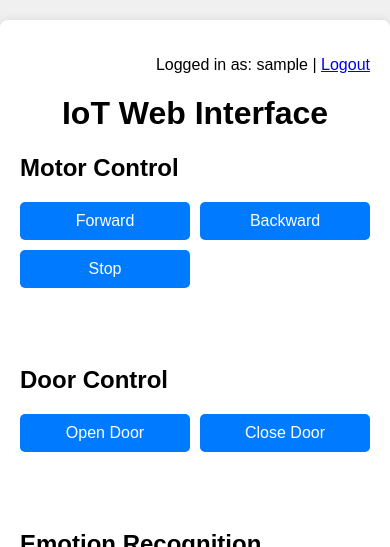
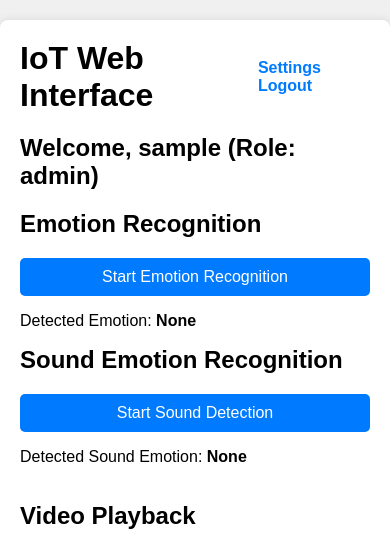
Before and after one commit to lonepo/droid, a Flask app: page /dashboard in a window 390 px wide. Shown: the top 547 px of the page. Run offline with Flask 3, Linux system fonts and the light colour scheme; the visitor is signed in with stand-in values (Sample User, id 1); parts of the project's set-up code (start-up, migrations or seed data) failed here and were passed over.

Commit message:
login add

```diff
--- a/app.py
+++ b/app.py
@@ -1,5 +1,5 @@
 # -----------------------------
-# Routes for HTML pages
+# Imports
 # -----------------------------
 from flask import Flask, render_template, jsonify, Response, request, redirect, url_for, session
 from flask_cors import CORS
@@ -8,106 +8,216 @@ import cv2
 import csv
 import os
 from datetime import datetime
+import json
+
 from utils.motor import motor
 from utils.door import operate_door
-from utils.camera import gen_frames, cap
+from utils.camera import gen_frames
 from utils.emotion import recognize_face_emotion, predict_audio_emotion
 from utils.sensor import initialize_sensor_csv, SENSOR_CSV_FILE
 from utils.mqtt_client import mqtt_client_thread
+from utils.media import emotion_media_map  #Use static URLs directly
+
 from config import MOTOR_PINS, DOOR_PINS, WRITE_API_KEY, THINGSPEAK_SENSOR_API_KEY, MQTT_BROKER, MQTT_PORT
 
+import json, threading, time
+from pathlib import Path
+
+SCHEDULE_FILE = Path("data/schedule.json")
+FEATURES = ["Emotion Recognition", "Sound Detection", "Motor Forward", "Door Open"]
+
+def load_schedule():
+    if SCHEDULE_FILE.exists():
+        with open(SCHEDULE_FILE, "r") as f:
+            return json.load(f)
+    return {feature: 0 for feature in FEATURES}
+
+def save_schedule(schedule):
+    with open(SCHEDULE_FILE, "w") as f:
+        json.dump(schedule, f, indent=4)
+
+# -----------------------------
+# Flask Setup
+# -----------------------------
 app = Flask(__name__)
 CORS(app)
+app.secret_key = "droid"   # Use a stronger random secret in production
 
-# Secret key for sessions
-app.secret_key = "droid"   # 🔑 put a strong random key here
+# File for admin video mapping
+MAP_FILE = os.path.join("data", "emotion_video_map.json")
+
 
 # -----------------------------
-# Login System
+# Emotion Video Mapping Helpers
 # -----------------------------
-USERS = {"admin": "password123"}  # ✅ You can later replace with DB or CSV
+def load_mapping():
+    """Load admin-defined mapping (emotion video)."""
+    if os.path.exists(MAP_FILE):
+        try:
+            with open(MAP_FILE, "r") as f:
+                return json.load(f)
+        except Exception as e:
+            print(f"[WARNING] Failed to read mapping file: {e}")
+            return {}
+    return {}
+
+def save_mapping(mapping):
+    """Save admin-defined mapping (emotion → video)."""
+    os.makedirs(os.path.dirname(MAP_FILE), exist_ok=True)
+    try:
+        with open(MAP_FILE, "w") as f:
+            json.dump(mapping, f, indent=4)
+    except Exception as e:
+        print(f"[ERROR] Could not save mapping: {e}")
+
+# -----------------------------
+# User Authentication
+# -----------------------------
+USERS = {
+    "admin": {"password": "password123", "role": "admin"},
+    "user1": {"password": "user123", "role": "user"}
+}
+
 
 @app.route("/", methods=["GET", "POST"])
 def login():
     if request.method == "POST":
         username = request.form.get("username")
         password = request.form.get("password")
-        if username in USERS and USERS[username] == password:
+        if username in USERS and USERS[username]["password"] == password:
             session["user"] = username
-            return redirect(url_for("dashboard"))
+            session["role"] = USERS[username]["role"]
+
+            #  Role-based redirect
+            if session["role"] == "admin":
+                return redirect(url_for("settings"))
+            else:
+                return redirect(url_for("dashboard"))
         else:
             return render_template("login.html", error="Invalid username or password")
     return render_template("login.html")
+
 
 @app.route("/dashboard")
 def dashboard():
     if "user" not in session:
         return redirect(url_for("login"))
-    return render_template("dashboard.html")   # renamed your old index.html
+    return render_template("dashboard.html", user=session.get("user"), role=session.get("role"))
+
 
 @app.route("/logout")
 def logout():
     session.pop("user", None)
+    session.pop("role", None)
     return redirect(url_for("login"))
 
 
+# -----------------------------
+# Camera Feed
+# -----------------------------
 @app.route('/video_feed')
 def video_feed():
     return Response(gen_frames(), mimetype='multipart/x-mixed-replace; boundary=frame')
 
+
 # -----------------------------
-# Motor / Door API
+# Motor / Door APIs
 # -----------------------------
 @app.route('/api/motor_forward', methods=['POST'])
 def motor_forward():
     motor.forward()
     return jsonify({"message": "Motor moving forward"})
 
+
 @app.route('/api/motor_backward', methods=['POST'])
 def motor_backward():
     motor.backward()
     return jsonify({"message": "Motor moving backward"})
+
 
 @app.route('/api/motor_stop', methods=['POST'])
 def motor_stop():
     motor.stop()
     return jsonify({"message": "Motor stopped"})
 
+
 @app.route('/api/open_door', methods=['POST'])
 def open_door():
     operate_door("open")
     return jsonify({"message": "Door opened"})
+
 
 @app.route('/api/close_door', methods=['POST'])
 def close_door():
     operate_door("close")
     return jsonify({"message": "Door closed"})
 
+
 # -----------------------------
-# Emotion / Decibel API
+# Emotion Recognition API
 # -----------------------------
-@app.route('/api/recognize_emotion', methods=['POST'])
-def recognize_emotion():
-    try:
-        face_emotion = recognize_face_emotion()
-        return jsonify({"result": face_emotion, "message": "Face emotion detected"})
-    except Exception as e:
-        return jsonify({"result": "Error", "message": str(e)}), 500
+@app.route("/api/recognize_emotion", methods=["POST"])
+def recognize_emotion_api():
+    face_emotion = recognize_face_emotion()
+    audio_emotion = predict_audio_emotion()
 
+    # Choose one emotion (face priority > audio)
+    detected = face_emotion if face_emotion != "No face detected" else audio_emotion
+
+    media = emotion_media_map.get(detected, {"song": None, "video": None})
+
+    return jsonify({
+        "emotion": detected,
+        "song_url": media["song"],
+        "video_url": media["video"]
+    })
+
+
+# -----------------------------
+# Decibel Detection API
+# -----------------------------
 @app.route('/api/detect_decibels', methods=['POST'])
 def detect_decibels():
     try:
         voice_emotion = predict_audio_emotion()
-        return jsonify({"result": voice_emotion, "message": "Voice emotion detected"})
+
+        # Load mapping file (admin-defined)
+        mapping = {}
+        if os.path.exists(MAP_FILE):
+            try:
+                with open(MAP_FILE, "r") as f:
+                    content = f.read().strip()
+                    if content:
+                        mapping = json.loads(content)
+            except Exception as e:
+                print(f"[WARNING] Could not read mapping file: {e}")
+
+        # Default to static mapping if admin hasn’t overridden
+        video_file = mapping.get(voice_emotion)
+        if not video_file:
+            video_file = emotion_media_map.get(voice_emotion, {}).get("video")
+
+        audio_file = emotion_media_map.get(voice_emotion, {}).get("song")
+
+        print(f"[DEBUG] Detected Voice Emotion: {voice_emotion}, Video: {video_file}, Audio: {audio_file}")
+
+        return jsonify({
+            "result": voice_emotion,
+            "video_url": video_file,
+            "song_url": audio_file,
+            "message": "Voice emotion detected"
+        })
     except Exception as e:
         return jsonify({"result": "Error", "message": str(e)}), 500
 
+
 # -----------------------------
-# CSV / ThingSpeak API
+# CSV / ThingSpeak APIs
 # -----------------------------
 @app.route('/api/get_current_time', methods=['POST'])
 def get_current_time():
     return jsonify({"current_time": datetime.now().strftime("%Y-%m-%d %H:%M:%S")})
+
 
 @app.route('/api/save_to_csv', methods=['POST'])
 def save_to_csv():
@@ -126,6 +236,7 @@ def save_to_csv():
         return jsonify({"message": f"Data saved to {SENSOR_CSV_FILE}"})
     except Exception as e:
         return jsonify({"message": str(e)}), 500
+
 
 @app.route('/api/upload_to_thingspeak', methods=['POST'])
 def upload_to_thingspeak():
@@ -148,6 +259,7 @@ def upload_to_thingspeak():
     except Exception as e:
         return jsonify({"message": str(e)}), 500
 
+
 # -----------------------------
 # Medical Data API
 # -----------------------------
@@ -162,12 +274,101 @@ def get_medical_data():
             for row in reader:
                 data_list.append({
                     "Timestamp": row.get("Timestamp", ""),
-                    "ECG": row.get("Face_Emotion", ""),  # Replace with ECG if available
-                    "SpO2": row.get("Voice_Emotion", "")  # Replace with SpO2 if available
+                    "ECG": row.get("Face_Emotion", ""),   # Placeholder
+                    "SpO2": row.get("Voice_Emotion", "")  # Placeholder
                 })
         return jsonify(data_list)
     except Exception as e:
         return jsonify({"message": str(e)}), 500
+
+
+# -----------------------------
+# Settings Page (Admin Only)
+# -----------------------------
+@app.route("/settings", methods=["GET", "POST"])
+def settings():
+    mapping = load_mapping()   # existing function for emotion video
+    emotions = ["Happy", "Sad", "Angry", "Neutral"]  # adjust if needed
+    video_files = os.listdir("static/videos")
+
+    schedule = load_schedule()
+
+    if request.method == "POST" and "delay_Emotion Recognition" not in request.form:
+        # existing mapping save logic
+        new_mapping = {}
+        for emotion in emotions:
+            selected = request.form.get(emotion, "")
+            if selected:
+                new_mapping[emotion] = selected
+        save_mapping(new_mapping)
+        return render_template("settings.html", emotions=emotions,
+                               video_files=video_files, mapping=new_mapping,
+                               features=FEATURES, schedule=schedule,
+                               success="Mapping saved!")
+
+    return render_template("settings.html", emotions=emotions,
+                           video_files=video_files, mapping=mapping,
+                           features=FEATURES, schedule=schedule)
+
+# -----------------------------
+# Schedule Helpers
+# -----------------------------
+def load_schedule():
+    if SCHEDULE_FILE.exists():
+        with open(SCHEDULE_FILE, "r") as f:
+            return json.load(f)
+    return {feature: 0 for feature in FEATURES}
+
+def save_schedule_to_file(schedule):   # >>> CHANGE (rename helper)
+    with open(SCHEDULE_FILE, "w") as f:
+        json.dump(schedule, f, indent=4)
+
+@app.route("/save_schedule", methods=["POST"])
+def save_schedule_route():   # >>> CHANGE (keep route separate)
+    schedule = {}
+    for feature in FEATURES:
+        delay = int(request.form.get(f"delay_{feature}", 0))
+        schedule[feature] = delay
+    save_schedule_to_file(schedule)   # >>> CHANGE (call renamed helper)
+    return render_template(
+        "settings.html",
+        emotions=["Happy", "Sad", "Angry", "Neutral"],
+        video_files=os.listdir("static/videos"),
+        mapping=load_mapping(),
+        features=FEATURES,
+        schedule=schedule,
+        schedule_success="Schedule saved successfully!"
+    )
+# -----------------------------
+# Feature → Action Map
+# -----------------------------
+FEATURE_ACTIONS = {   # >>> ADD
+    "Emotion Recognition": recognize_face_emotion,
+    "Sound Detection": predict_audio_emotion,
+    "Motor Forward": motor.forward,
+    "Door Open": lambda: operate_door("open")
+}
+
+
+def run_scheduled_tasks():
+    schedule = load_schedule()
+
+    def worker():
+        for feature, delay in schedule.items():
+            if delay > 0 and feature in FEATURE_ACTIONS:   # >>> CHANGE
+                time.sleep(delay)
+            print(f"[SCHEDULE] Triggering: {feature}")
+            FEATURE_ACTIONS[feature]()   # >>> CHANGE
+
+
+
+    threading.Thread(target=worker, daemon=True).start()
+
+@app.route("/api/start_schedule", methods=["POST"])
+def api_start_schedule():
+    run_scheduled_tasks()
+    return jsonify({"message": "Schedule started successfully!"})
+
 
 # -----------------------------
 # Main
@@ -175,4 +376,4 @@ def get_medical_data():
 if __name__ == "__main__":
     initialize_sensor_csv()
     threading.Thread(target=mqtt_client_thread, daemon=True).start()
-    app.run(host="0.0.0.0", port=5005, debug=True, threaded=True, use_reloader=False)
+    app.run(host="0.0.0.0", port=5006, debug=True, threaded=True, use_reloader=False)
--- /dev/null
+++ b/data/emotion_video_map.json
@@ -0,0 +1,6 @@
+{
+    "Happy": "video2.mp4",
+    "Sad": "sitdown.mp4",
+    "Angry": "video6.mp4",
+    "Neutral": "video1.mp4"
+}
--- /dev/null
+++ b/data/schedule.json
@@ -0,0 +1,6 @@
+{
+    "Emotion Recognition": 0,
+    "Sound Detection": 5,
+    "Motor Forward": 10,
+    "Door Open": 15
+}
--- a/templates/dashboard.html
+++ b/templates/dashboard.html
@@ -6,49 +6,96 @@
     <title>IoT Web Interface</title>
     <style>
         body { font-family: Arial, sans-serif; background-color: #f0f0f0; margin: 0; padding: 0; }
-        .container { max-width: 960px; margin: 20px auto; padding: 20px; background-color: #fff; box-shadow: 0 0 10px rgba(0,0,0,0.1); border-radius: 8px; }
-        h1 { text-align: center; }
-        .content-row { display: flex; flex-wrap: wrap; justify-content: space-between; gap: 20px; margin-bottom: 20px; }
-        .section { flex: 1 1 45%; min-width: 200px; }
+        .container { max-width: 1200px; margin: 20px auto; padding: 20px; background-color: #fff; box-shadow: 0 0 10px rgba(0,0,0,0.1); border-radius: 8px; }
+
+        /* Top bar */
+        .top-bar { display: flex; justify-content: space-between; align-items: center; margin-bottom: 20px; }
+        .top-bar h1 { margin: 0; }
+        .top-bar .actions a { margin-left: 15px; text-decoration: none; color: #007BFF; font-weight: bold; }
+
+        /* Layout sections */
+        .row { display: flex; flex-wrap: wrap; gap: 20px; margin-bottom: 20px; }
+        .section { flex: 1 1 48%; min-width: 280px; }
         .section h2 { margin-top: 0; }
-        .button-group { display: grid; grid-template-columns: repeat(auto-fill, minmax(120px, 1fr)); gap: 10px; margin-bottom: 10px; }
+
+        /* Video/Camera/Buttons styling */
+        video, img#camera-stream { width: 100%; max-width: 100%; border: 2px solid #007BFF; border-radius: 5px; }
+        .button-group { display: grid; grid-template-columns: repeat(auto-fill, minmax(120px, 1fr)); gap: 10px; margin-top: 10px; }
         button { padding: 10px; font-size: 16px; cursor: pointer; border: none; border-radius: 5px; background-color: #007BFF; color: #fff; transition: background-color 0.3s; width: 100%; }
         button:hover { background-color: #0056b3; }
-        table { width: 100%; border-collapse: collapse; }
-        table th, table td { padding: 10px; border: 1px solid #ddd; }
-        table th { background-color: #007BFF; color: white; }
-        #video-container { margin-top: 20px; text-align: center; }
-        video { width: 100%; max-width: 500px; }
+
+        /* Status messages */
         #emotion-loading { display: none; color: #007BFF; text-align: center; margin-top: 10px; }
         #statusMessages { margin-top: 10px; padding: 10px; border-radius: 5px; }
         .success { color: green; }
         .error { color: red; }
-        img#camera-stream { width: 100%; max-width: 500px; border: 2px solid #007BFF; border-radius: 5px; }
+
+        table { width: 100%; border-collapse: collapse; }
+        table th, table td { padding: 10px; border: 1px solid #ddd; }
+        table th { background-color: #007BFF; color: white; }
 
         @media (max-width: 1024px) {
-            .content-row { flex-direction: column; }
+            .row { flex-direction: column; }
             .section { flex: 1 1 100%; }
         }
     </style>
 </head>
 <body>
 <div class="container">
-<p style="text-align:right;">
-    Logged in as: {{ session['user'] }} | <a href="{{ url_for('logout') }}">Logout</a>
-</p>
 
-    <h1>IoT Web Interface</h1>
+    <!-- Top bar -->
+    <div class="top-bar">
+        <h1>IoT Web Interface</h1>
+        <div class="actions">
+            {% if role == "admin" %}
+            <a href="{{ url_for('settings') }}">Settings</a>
+            {% endif %}
+            <a href="{{ url_for('logout') }}">Logout</a>
+        </div>
+    </div>
+    <h2>Welcome, {{ user }} (Role: {{ role }})</h2>
 
-    <!-- Motor and Door Control -->
-    <div class="content-row">
+    <!-- Row 1: Emotion + Sound | Video Playback -->
+    <div class="row">
         <div class="section">
-            <h2>Motor Control</h2>
+            <h2>Emotion Recognition</h2>
+            <button onclick="startEmotionRecognition()">Start Emotion Recognition</button>
+            <div id="emotion-loading">Processing...</div>
+            <p id="emotion-result">Detected Emotion: <strong>None</strong></p>
+
+            <h2>Sound Emotion Recognition</h2>
+            <button onclick="detectSoundEmotion()">Start Sound Detection</button>
+            <p id="decibel-result">Detected Sound Emotion: <strong>None</strong></p>
+        </div>
+        <div class="section" id="video-container">
+            <h2>Video Playback</h2>
+            <video id="video-player" controls>
+                <source id="video-source" src="" type="video/mp4">
+                Your browser does not support the video tag.
+            </video>
+        </div>
+    </div>
+
+    <!-- Row 2: Camera | Media Controls -->
+    <div class="row">
+        <div class="section">
+            <h2>Live Camera Feed</h2>
+            <img id="camera-stream" src="/video_feed" alt="Live Camera">
+        </div>
+        <div class="section">
+            <h2>Media Controls</h2>
             <div class="button-group">
-                <button onclick="sendCommand('motor_forward')">Forward</button>
-                <button onclick="sendCommand('motor_backward')">Backward</button>
-                <button onclick="sendCommand('motor_stop')">Stop</button>
+                <button onclick="playVideo('video1.mp4')">Play Video 1</button>
+                <button onclick="playVideo('video2.mp4')">Play Video 2</button>
+                <button onclick="playVideo('video3.mp4')">Play Video 3</button>
+                <button onclick="playVideoFromURL('https://www.w3schools.com/html/movie.mp4')">Play Online Video</button>
+                <button onclick="sendCommand('play_mp3', 'song1.mp3')">Play Song 1</button>
             </div>
         </div>
+    </div>
+
+    <!-- Row 3: Door Control -->
+    <div class="row">
         <div class="section">
             <h2>Door Control</h2>
             <div class="button-group">
@@ -58,51 +105,14 @@
         </div>
     </div>
 
-    <!-- Emotion and Decibel Detection -->
-    <div class="content-row">
-        <div class="section">
-            <h2>Emotion Recognition</h2>
-            <button onclick="startEmotionRecognition()">Start Emotion Recognition</button>
-            <div id="emotion-loading">Processing...</div>
-            <p id="emotion-result">Detected Emotion: <strong>None</strong></p>
-        </div>
-        <div class="section">
-            <h2>Sound Decibel Detection</h2>
-            <button onclick="sendCommand('detect_decibels')">Start Decibel Detection</button>
-            <p id="decibel-result">Detected Sound Emotion: <strong>None</strong></p>
-        </div>
-    </div>
+    <div class="section">
+    <h2>Scheduled Automation</h2>
+    <button onclick="startSchedule()">Start Schedule</button>
+</div>
 
-    <!-- Video & Audio Playback -->
-    <div class="content-row">
-        <div class="section">
-            <h2>Media Playback</h2>
-            <div class="button-group">
-                <button onclick="playVideo('/static/videos/video1.mp4')">Play Video 1</button>
-                <button onclick="playVideo('/static/videos/video2.mp4')">Play Video 2</button>
-                <button onclick="playVideo('/static/videos/video3.mp4')">Play Video 3</button>
-                <button onclick="playVideoFromURL('https://www.w3schools.com/html/movie.mp4')">Play W3Schools Video</button>
-                <button onclick="sendCommand('play_mp3', 'song1.mp3')">Play Song 1</button>
-            </div>
-        </div>
-        <div class="section" id="video-container">
-            <video id="video-player" controls>
-                <source id="video-source" src="" type="video/mp4">
-                Your browser does not support the video tag.
-            </video>
-        </div>
-    </div>
 
-    <!-- Live Camera Feed -->
-    <div class="content-row">
-        <div class="section">
-            <h2>Live Camera Feed</h2>
-            <img id="camera-stream" src="/video_feed" alt="Live Camera">
-        </div>
-    </div>
-
-    <!-- Save / Upload / Medical Data -->
-    <div class="content-row">
+    <!-- Row 4: Save/Upload -->
+    <div class="row">
         <div class="section">
             <h2>Save and Upload Data</h2>
             <div class="button-group">
@@ -114,7 +124,8 @@
         </div>
     </div>
 
-    <div class="content-row">
+    <!-- Row 5: Medical Data -->
+    <div class="row">
         <div class="section">
             <h2>Medical Data</h2>
             <table id="medical-data-table">
@@ -129,7 +140,9 @@
             </table>
         </div>
     </div>
+
 </div>
+</body>
 
 <script>
     // Command sending function
@@ -150,31 +163,55 @@
     }
 
     // Emotion recognition
-    function startEmotionRecognition() {
-        const btn = document.querySelector('button[onclick="startEmotionRecognition()"]');
-        btn.disabled = true;
-        document.getElementById('emotion-loading').style.display = 'inline-block';
+   // Emotion recognition
+// Emotion recognition
+function startEmotionRecognition() {
+    document.getElementById("emotion-loading").style.display = "block";
+    document.getElementById("emotion-result").innerHTML = "Detected Emotion: <strong>Processing...</strong>";
 
-        fetch('/api/recognize_emotion', { method: 'POST' })
-        .then(resp => resp.json())
+    fetch("/api/recognize_emotion", { method: "POST" })   // ✅ correct endpoint
+        .then(response => response.json())
         .then(data => {
-            document.getElementById('emotion-result').innerHTML = `Detected Emotion: <strong>${data.result}</strong>`;
+            document.getElementById("emotion-loading").style.display = "none";
+            document.getElementById("emotion-result").innerHTML =
+                "Detected Emotion: <strong>" + data.result + "</strong>";
+
+            if (data.video) {
+                playVideo(data.video);  // ✅ plays the mapped video
+            }
         })
-        .catch(err => alert('Error: ' + err.message))
-        .finally(() => {
-            btn.disabled = false;
-            document.getElementById('emotion-loading').style.display = 'none';
+        .catch(error => {
+            document.getElementById("emotion-loading").style.display = "none";
+            document.getElementById("emotion-result").innerHTML =
+                "<span class='error'>Error detecting emotion</span>";
+            console.error("Error:", error);
         });
-    }
+}
 
-    // Video playback
-    function playVideo(videoPath) {
-        const player = document.getElementById('video-player');
-        const source = document.getElementById('video-source');
-        source.src = videoPath;
-        player.load();
-        player.play().catch(err => alert('Error playing video: ' + err.message));
-    }
+// Sound emotion
+function detectSoundEmotion() {
+    document.getElementById("decibel-result").innerHTML =
+        "Detected Sound Emotion: <strong>Listening...</strong>";
+
+    fetch("/api/detect_decibels", { method: "POST" })   // ✅ correct endpoint
+        .then(response => response.json())
+        .then(data => {
+            document.getElementById("decibel-result").innerHTML =
+                "Detected Sound Emotion: <strong>" + data.result + "</strong>";
+
+            if (data.video) {
+                playVideo(data.video);  // ✅ play mapped video for voice emotion
+            }
+        })
+        .catch(error => {
+            document.getElementById("decibel-result").innerHTML =
+                "<span class='error'>Error detecting sound emotion</span>";
+            console.error("Error:", error);
+        });
+}
+
+
+
 
     function playVideoFromURL(url) {
         playVideo(url);
@@ -222,6 +259,17 @@
         setTimeout(()=> div.textContent='', 5000);
     }
 
+
+    function startSchedule() {
+    fetch("/api/start_schedule", { method:"POST" })
+        .then(resp => resp.json())
+        .then(data => alert(data.message))
+        .catch(err => alert("Error: " + err.message));
+}
+
+
+
+
     // Medical Data Table
     function getMedicalData() {
         fetch('/api/get_medical_data', { method:'GET' })
@@ -238,5 +286,4 @@
         }).catch(err=>alert('Error fetching medical data: '+err.message));
     }
 </script>
-</body>
 </html>
```
Also changed, not shown: config.py (+19 -5 lines), emotion_video_map.json (added, +8 -0 lines), templates/settings.html (added, +84 -0 lines), utils/emotion.py (+28 -7 lines).
